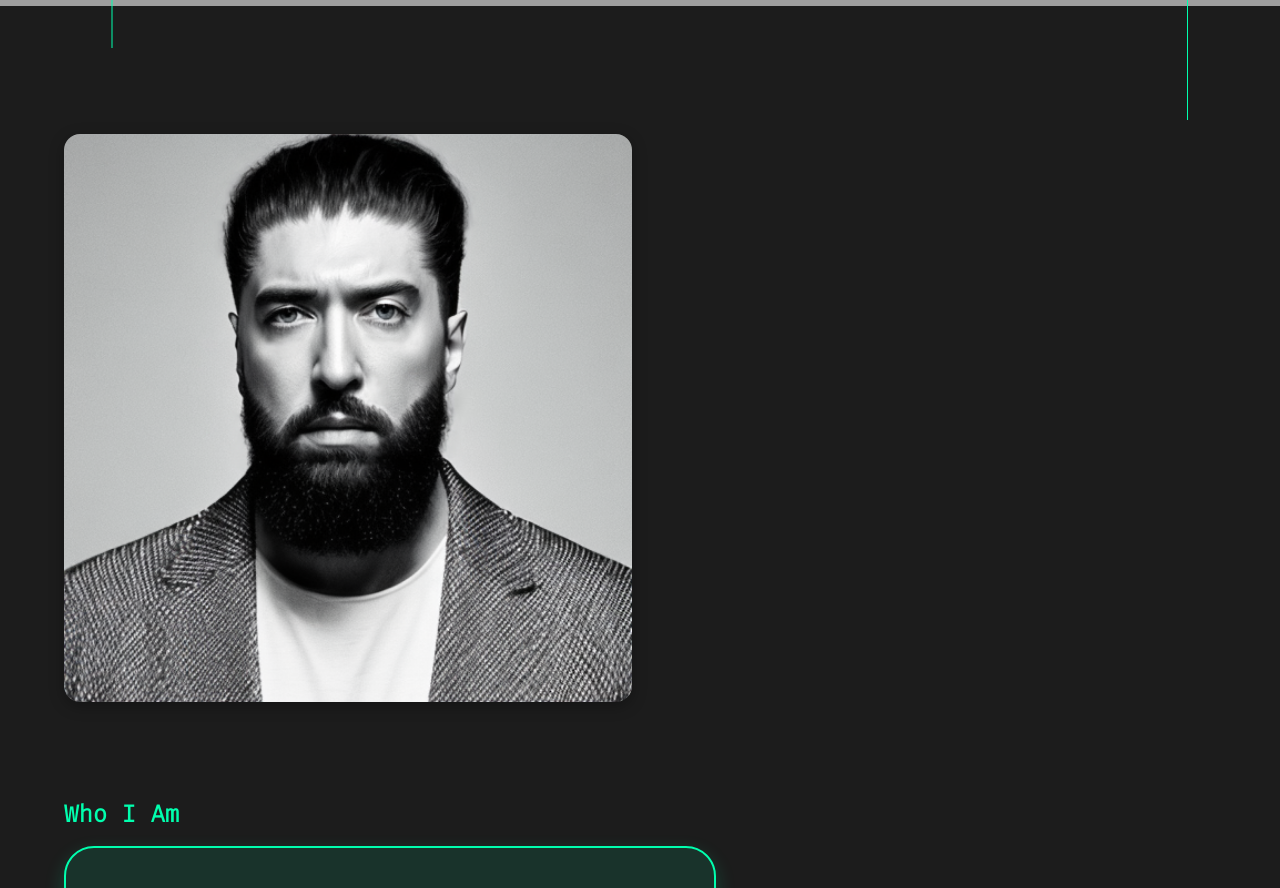
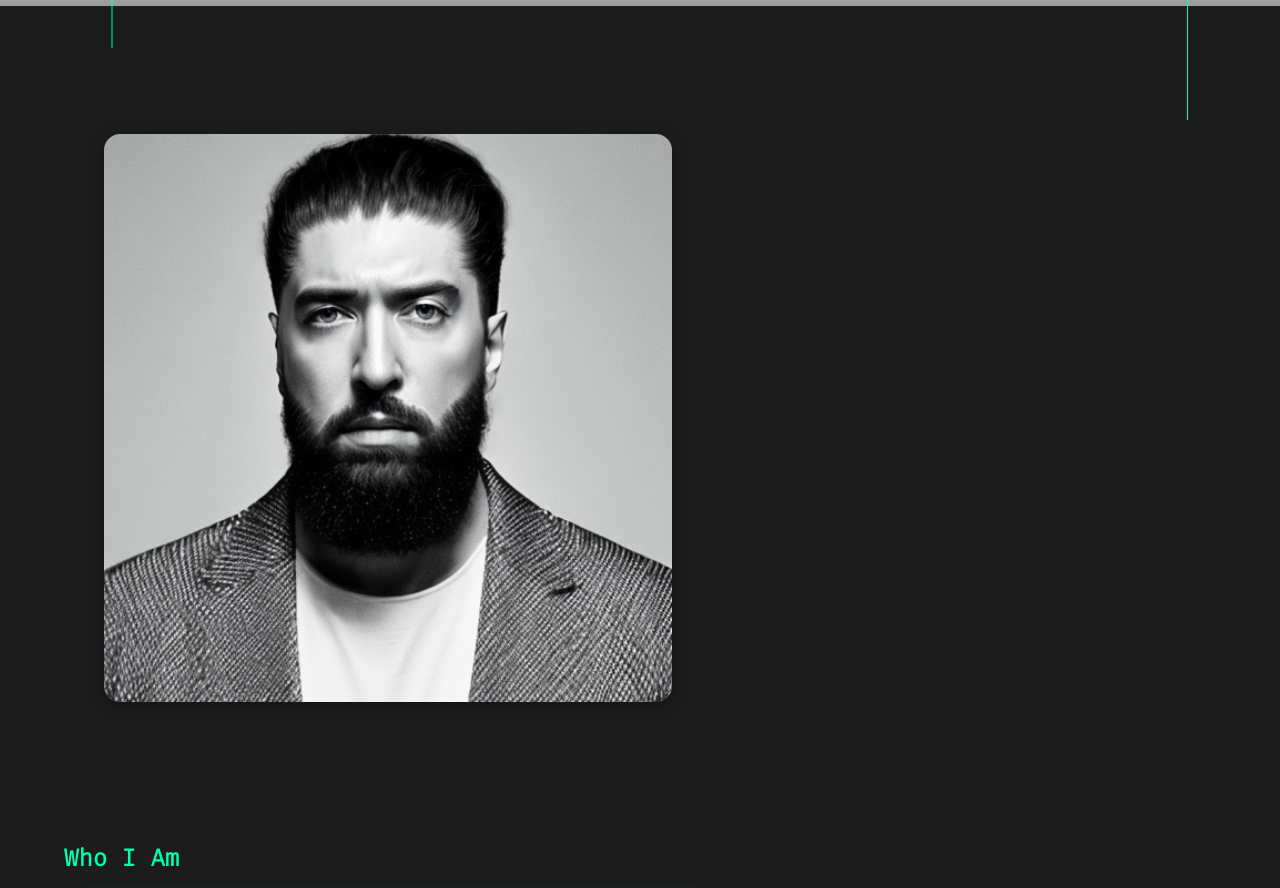
Before and after one commit to Metafeller/portfolio, an Angular app: page / in a window 1280 px wide. Shown: the part 920-1808 px from the top of the page. Built offline with nearby package versions, Linux system fonts and the light colour scheme; grey boxes are pictures that could not be loaded.

Commit message:
add about-me vector background for image
Die Basics für den Hover-Background mit dem Vektor für das Profilbild wurden angelegt.

```diff
--- a/src/app/about-me/about-me.component.html
+++ b/src/app/about-me/about-me.component.html
@@ -4,8 +4,8 @@
         <!-- Wrapper um das Bild mit Hintergrundgrafik -->
         <div class="about-me-image-wrapper">
             <div class="about-me-image">
+                <img src="./../images/taironman.png" alt="Profilbild von Tayfun Savas Boas Aya alias Taironman">
                 <div class="vector-background"></div>
-                <img src="./../images/taironman.png" alt="Profilbild von Tayfun Savas Boas Aya alias Taironman">
             </div>
         </div>
 
--- a/src/app/about-me/about-me.component.scss
+++ b/src/app/about-me/about-me.component.scss
@@ -22,17 +22,59 @@
     // max-width: 1200px; // Maximale Breite des Inhalts
     // margin: 0 auto;
 
-    .about-me-image {
+    .about-me-image-wrapper {
+        position: relative; // Wichtig für die Positionierung der Vektor-Grafik
         display: flex;
         justify-content: center;
+
+        .about-me-image {
+            // display: flex;
+            // justify-content: center;
+            position: relative;
             // flex: 1;
+
             img {
                 width: 568px;
                 height: 568px;
                 // width: 100%;
-        // max-width: 400px;
+                // max-width: 568px;
                 border-radius: 16px; // Abrundung der Ecken, wie im Screenshot
                 box-shadow: 0px 4px 15px rgba(0, 0, 0, 0.3); // Leichtes Schatten für ein plastisches Erscheinungsbild
+                transition: transform 0.3s ease-in-out; // Hinzufügen eines leichten Zoom-Effekts für das Bild beim Hover
+                margin-left: 40px;
+                margin-bottom: 40px;
+            }
+
+            // Hover Effekt für das Bild (Skalieren)
+            &:hover img {
+                transform: scale(1.05); // Bild leicht vergrößern
+            }
+
+            // Vektor-Hintergrund hinzufügen
+            .vector-background {
+                // background-color: tomato;
+                position: absolute;
+                top: 0;
+                left: 0;
+                right: 0;
+                bottom: 0;
+                // background-image: linear-gradient(135deg, rgba(0, 255, 174, 0.5) 0.5px, transparent 0.5px);
+                // background-size: 10px 10px;
+                background-image: url('./../../../public/vectors/img-bg-vector.svg'); // Verwende hier den richtigen Pfad zur SVG-Datei
+                background-size: cover; // SVG-Grafik soll den gesamten Bereich abdecken
+                border-radius: 16px; // Passend zum Bild
+                opacity: 0;
+                transition: opacity 0.3s ease-in-out;
+                z-index: -1; // Damit der Hintergrund hinter dem Bild bleibt
+            }
+
+            // Hover-Effekt
+            &:hover .vector-background {
+                opacity: 1; // Zeigt die Vektor-Grafik beim Hover an
+            }
+            // img {
+            //     transform: scale(1.05); // Leichter Zoom-Effekt für das Bild, um den Hover hervorzuheben
+            //   }
         }
     }
 
```
Also changed, not shown: public/vectors/img-bg-vector.png (added), public/vectors/img-bg-vector.svg (added). Lines whose indentation alone changed are shown as unchanged.
